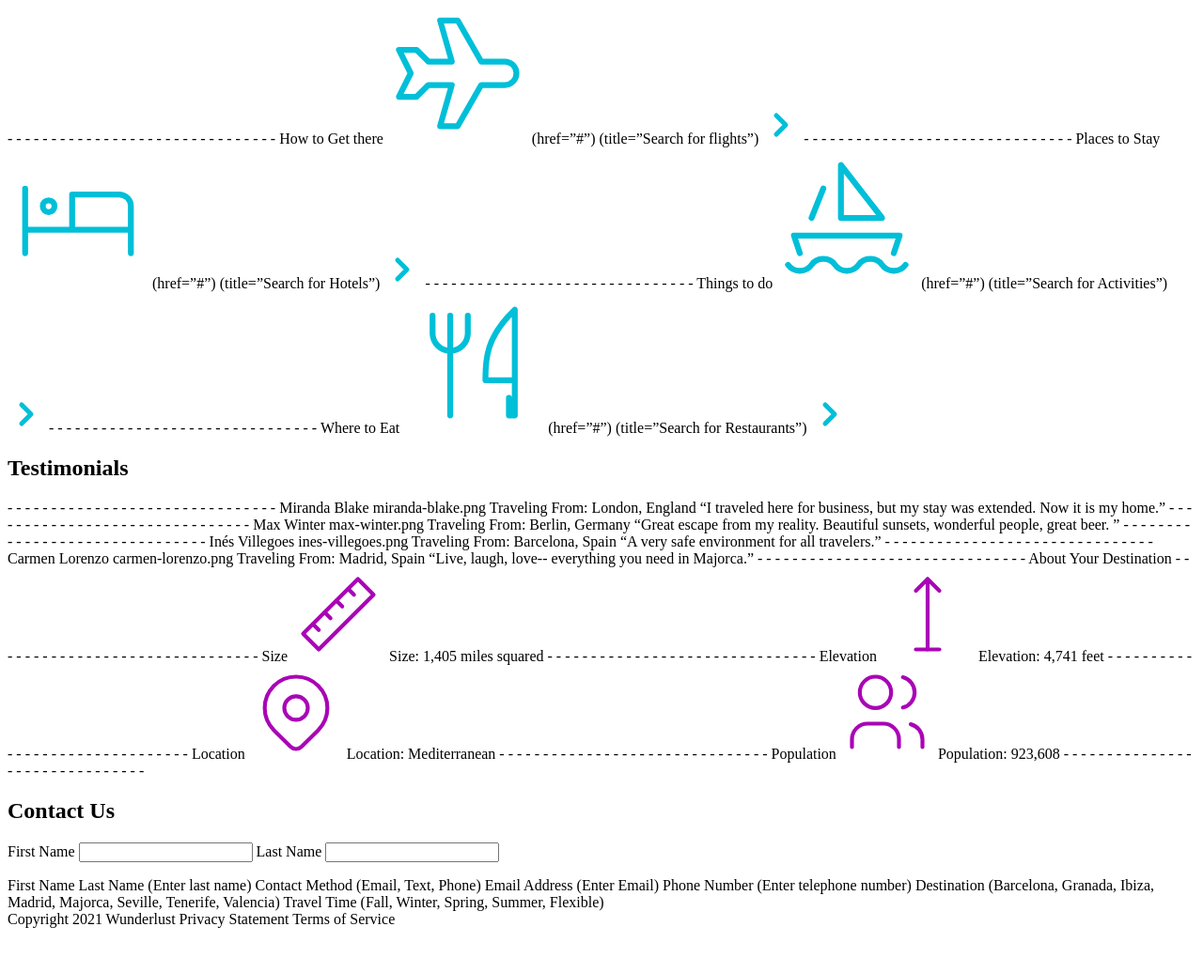
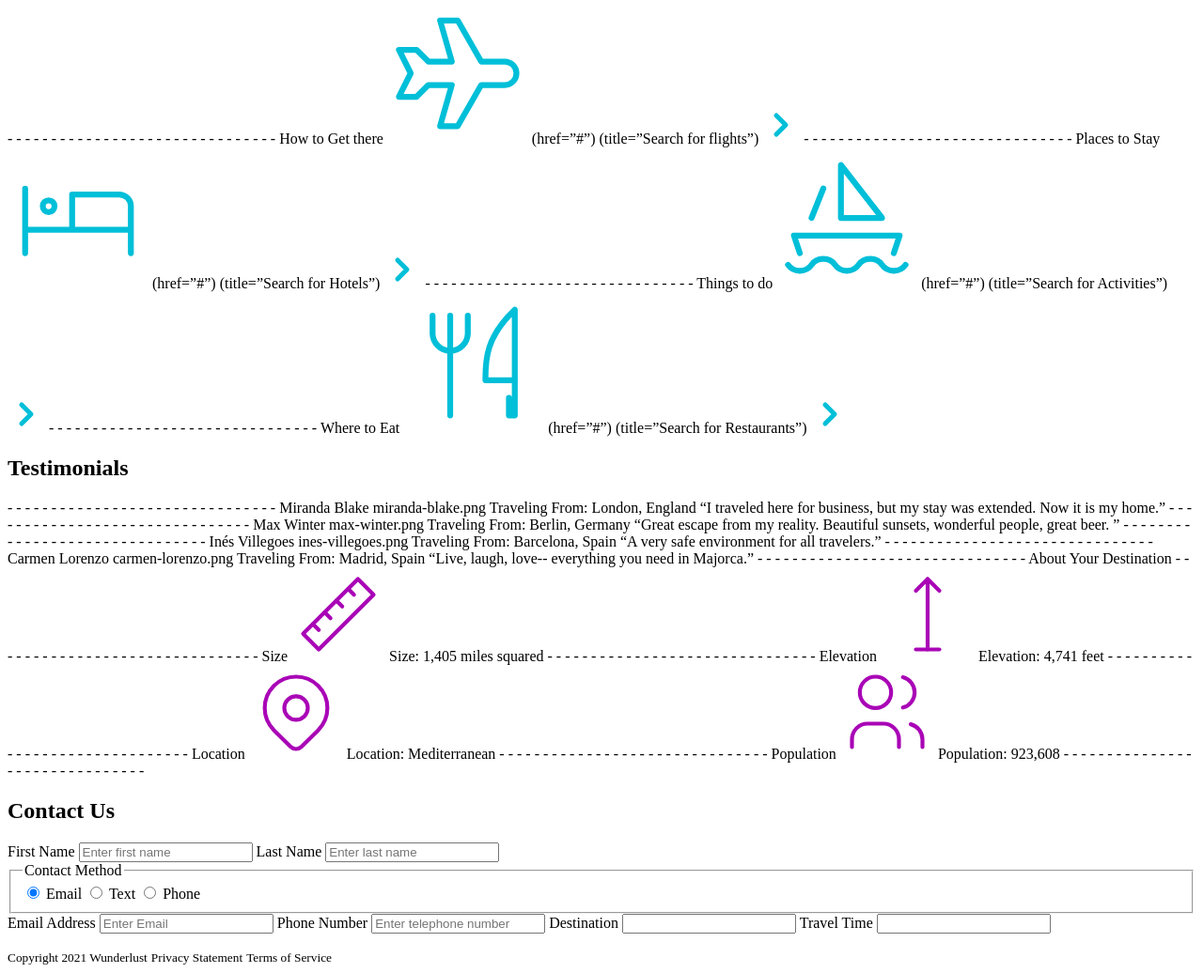
Before and after one commit to Nick-Kuhn88/wunderlust, a plain HTML site: page index.html in a window 1280 px wide. Shown: the part 407-1443 px from the top of the page at 94% size. Before the commit the page ends 1403 px from the top, so only its background shows below. Drawn offline with Linux system fonts and the light colour scheme.

Commit message:
Update index.html

```diff
--- a/index.html
+++ b/index.html
@@ -167,32 +167,60 @@ Population: 923,608
     <section>
         <h2>Contact Us</h2>
 
-        <form action="##" method="post">
-            <label for="first-name" aria-placeholder="Enter first name">First Name</label>
-            <input type="text" name="first-name" id="first-name" required>
+        <form action="example.com/example" method="post">
+            <label for="first-name">First Name</label>
+            <input type="text" name="first-name" id="first-name" placeholder="Enter first name" required>
 
             <label for="last-name">Last Name</label>
-            <input type="text" name="last-name" id="last-name" required>
+            <input type="text" name="last-name" id="last-name" placeholder="Enter last name" required>
 
+            <fieldset>
+                <legend>Contact Method</legend>
+
+                <input type="radio" name="contact" value="email" checked>
+                <label for="email">Email</label>
+                <input type="radio" name="contact" id="textmsg" value="textmsg">
+                <label for="textmsg">Text</label>
+                <input type="radio" name="contact" value="phone">
+                <label for="phone">Phone</label>
+            </fieldset>
+
+            <label for="email">Email Address</label>
+            <input type="email" name="email" id="email" placeholder="Enter Email" required>
+
+            <label for="phone">Phone Number</label>
+            <input type="tel" name="phone" id="phone" placeholder="Enter telephone number" required>
+
+            <label for="destination">Destination</label>
+            <input list="destinations" name="destination" id="destination" required>
+            <datalist id="destinations">
+                <option value="Barcelona">
+                <option value="Granada">
+                <option value="Ibiza">
+                <option value="Madrid">
+                <option value="Majorca">
+                <option value="Seville">
+                <option value="Tenerife">
+                <option value="Valencia">
+            </datalist>
+            <label for="time">Travel Time</label>
+            <input list="seasons" name="time" id="time" required>
+            <datalist id="seasons">
+                <option value="Fall">
+                <option value="Winter">
+                <option value="Spring">
+                <option value="Summer">
+                <option value="Flexible">
+            </datalist>
 
         </form>
     </section>
-
-First Name
-Last Name (Enter last name)
-
-Contact Method (Email, Text, Phone)
-Email Address (Enter Email)
-Phone Number (Enter telephone number)
-
-Destination (Barcelona, Granada, Ibiza, Madrid, Majorca, Seville, Tenerife, Valencia)
-Travel Time (Fall, Winter, Spring, Summer, Flexible)
-
-
     </main>
-Copyright 2021 Wunderlust
-Privacy Statement
-Terms of Service
+    <footer>
+        <small>Copyright 2021 Wunderlust</small>
+        <small>Privacy Statement</small>
+        <small>Terms of Service</small>
+    </footer>
 
 </body>
 </html>
```
